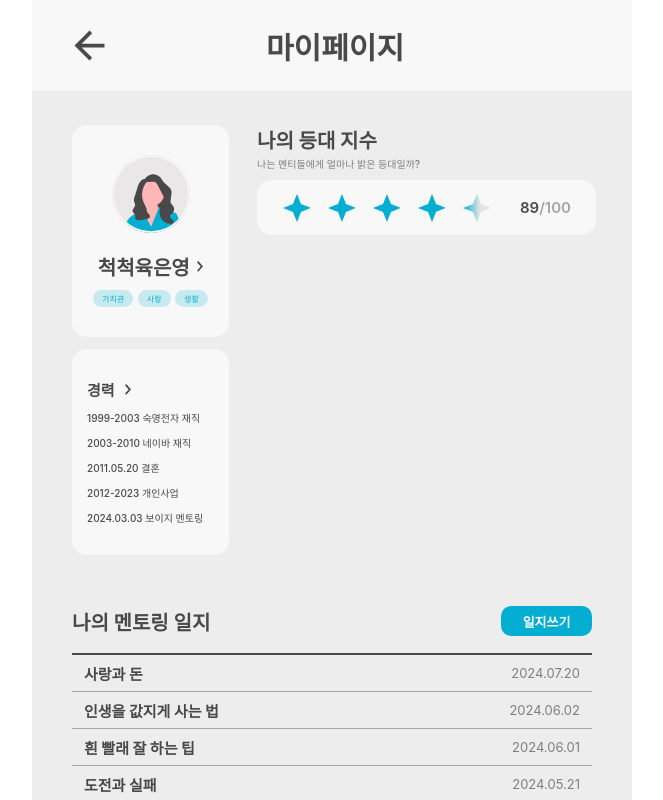
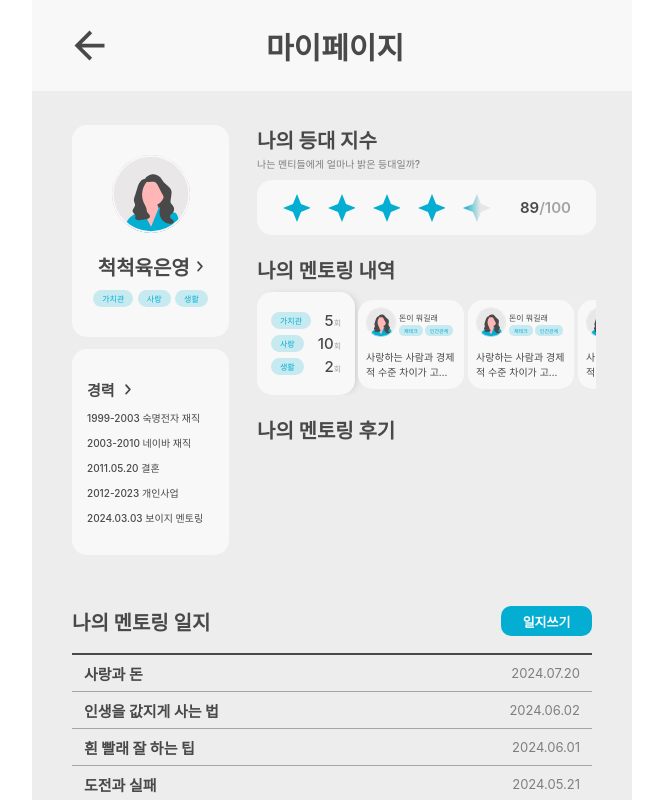
Before and after one commit to youbing5921/deploy_hw, a React (Create React App) app in the folder gamja/: page /mentor/mypage/1 in a window 1280 px wide. Shown: the top 800 px of the page, without its empty margins (308-971 px from the left). Built offline with nearby package versions, Linux system fonts and the light colour scheme; a web font is replaced by a local one.

Commit message:
[Feat] 멘토 마이페이지-멘토링 내역 생성

```diff
--- a/gamja/src/components/mypage/History.jsx
+++ b/gamja/src/components/mypage/History.jsx
@@ -0,0 +1,195 @@
+import React from "react";
+import styled from "styled-components";
+import MenteeImg from "../../images/MenteeImg.svg";
+
+const users = [
+  {
+    id: 1,
+    username: "돈이 뭐길래",
+    categories: ["재테크", "인간관계"],
+    concern: "사랑하는 사람과 경제적 수준 차이가 고민이에요",
+  },
+  {
+    id: 2,
+    username: "돈이 뭐길래",
+    categories: ["재테크", "인간관계"],
+    concern: "사랑하는 사람과 경제적 수준 차이가 고민이에요",
+  },
+  {
+    id: 3,
+    username: "돈이 뭐길래",
+    categories: ["재테크", "인간관계"],
+    concern: "사랑하는 사람과 경제적 수준 차이가 고민이에요",
+  },
+  {
+    id: 4,
+    username: "돈이 뭐길래",
+    categories: ["재테크", "인간관계"],
+    concern: "사랑하는 사람과 경제적 수준 차이가 고민이에요",
+  },
+];
+
+const History = () => {
+  return (
+    <>
+      <Wrapper>
+        <Left>
+          <CategoryBox>
+            <Category>가치관</Category>
+            <CategoryCount>
+              5<span>회</span>
+            </CategoryCount>
+          </CategoryBox>
+          <CategoryBox>
+            <Category>사랑</Category>
+            <CategoryCount>
+              10<span>회</span>
+            </CategoryCount>
+          </CategoryBox>
+          <CategoryBox>
+            <Category>생활</Category>
+            <CategoryCount>
+              2<span>회</span>
+            </CategoryCount>
+          </CategoryBox>
+        </Left>
+        <Right>
+          {users.map((user) => (
+            <Container key={user.id}>
+              <InfoBox>
+                <PhotoBox>
+                  <Profile src={MenteeImg} alt="profileImg" />
+                </PhotoBox>
+                <NameBox>
+                  <Username>{user.username}</Username>
+                  <ContentCategoryBox>
+                    {user.categories.map((category, idx) => (
+                      <ContentCategory key={idx}>{category}</ContentCategory>
+                    ))}
+                  </ContentCategoryBox>
+                </NameBox>
+              </InfoBox>
+              <ConcernBox>{user.concern}</ConcernBox>
+            </Container>
+          ))}
+        </Right>
+      </Wrapper>
+    </>
+  );
+};
+
+export default History;
+
+const Wrapper = styled.div`
+  display: flex;
+  gap: 3px;
+`;
+
+const Left = styled.div`
+  margin-top: 6px;
+  width: 78px;
+  padding: 15px 10px;
+  border-radius: 15px;
+  background: #f8f8f8;
+  box-shadow: 4px 0px 10px -5px rgba(0, 0, 0, 0.25);
+`;
+
+const CategoryBox = styled.div`
+  display: flex;
+  align-items: center;
+  justify-content: space-between;
+  margin: 4px;
+`;
+
+const Category = styled.div`
+  padding: 3px 9px;
+  border-radius: 9px;
+  background: rgba(3, 174, 210, 0.2);
+  color: #03aed2;
+  text-align: center;
+  font-size: 8px;
+  font-weight: 500;
+`;
+
+const CategoryCount = styled.span`
+  color: #494949;
+  font-size: 15px;
+  font-weight: 500;
+
+  > span {
+    color: #a4a4a4;
+    font-size: 8px;
+    font-weight: 500;
+  }
+`;
+
+const Right = styled.div`
+  display: flex;
+  flex-direction: row;
+  align-items: center;
+  gap: 4px;
+  max-width: 238px;
+  overflow-x: scroll;
+  &::-webkit-scrollbar {
+    display: none;
+  }
+`;
+
+const Container = styled.div`
+  flex: 0 0 auto;
+  width: 90px;
+  height: 70px;
+  border-radius: 15px;
+  background: #f8f8f8;
+  padding: 7px 8px 12px 8px;
+  margin-top: 7px;
+`;
+
+const Profile = styled.img`
+  width: 30px;
+  height: 30px;
+`;
+
+const InfoBox = styled.div`
+  display: flex;
+  align-items: center;
+  gap: 3px;
+`;
+
+const PhotoBox = styled.div``;
+const NameBox = styled.div``;
+
+const Username = styled.div`
+  color: #494949;
+  font-size: 8px;
+  font-weight: 500;
+  margin-bottom: 2px;
+`;
+
+const ContentCategoryBox = styled.div`
+  display: flex;
+  align-items: center;
+  gap: 2px;
+`;
+
+const ContentCategory = styled.div`
+  border-radius: 5px;
+  background: rgba(3, 174, 210, 0.2);
+  color: #03aed2;
+  text-align: center;
+  font-size: 5px;
+  font-weight: 500;
+  padding: 2px 5px;
+`;
+
+const ConcernBox = styled.div`
+  margin-top: 8px;
+  max-height: 28px;
+  overflow: hidden;
+  color: #494949;
+  font-size: 10px;
+  font-weight: 400;
+  display: -webkit-box;
+  -webkit-line-clamp: 2;
+  -webkit-box-orient: vertical;
+`;
--- a/gamja/src/components/mypage/JournalList.jsx
+++ b/gamja/src/components/mypage/JournalList.jsx
@@ -77,6 +77,7 @@ const WriteBtn = styled.button`
   border: none;
   font-size: 13px;
   font-weight: 700;
+  cursor: pointer;
 `;
 
 const BoldHr = styled.div`
--- a/gamja/src/pages/mentor/MyPageMentor.js
+++ b/gamja/src/pages/mentor/MyPageMentor.js
@@ -1,10 +1,11 @@
 import React from "react";
 import styled from "styled-components";
+import Arrow from "../../images/Arrow.svg";
 import TopBar from "../../components/common/TopBar";
 import UserInfo from "../../components/mypage/UserInfo";
 import JournalList from "../../components/mypage/JournalList";
-import Arrow from "../../images/Arrow.svg";
 import StarBox from "../../components/mypage/StarBox";
+import History from "../../components/mypage/History";
 
 const MyPageMentor = () => {
   return (
@@ -34,6 +35,13 @@ const MyPageMentor = () => {
               <SubTitle>나는 멘티들에게 얼마나 밝은 등대일까?</SubTitle>
               <StarBox rating={"89"} />
             </Rating>
+            <HistoryBox>
+              <Title>나의 멘토링 내역</Title>
+              <History />
+            </HistoryBox>
+            <ReviewBox>
+              <Title>나의 멘토링 후기</Title>
+            </ReviewBox>
           </Right>
         </Both>
         <JournalList txt={"일지"} fontColor={"#fff"} bgColor={"#03AED2"} />
@@ -60,14 +68,20 @@ const Both = styled.div`
   flex-direction: row;
   padding: 34px 40px;
 `;
-const Left = styled.div``;
+const Left = styled.div`
+  display: flex;
+  flex-direction: column;
+  gap: 12px;
+`;
 const Right = styled.div`
+  display: flex;
+  flex-direction: column;
   margin-left: 28px;
+  gap: 20px;
 `;
 
 const CareerBox = styled.div`
   display: flex;
-  margin-top: 12px;
   width: 157px;
   padding: 30px 0px;
   flex-direction: column;
@@ -122,3 +136,8 @@ const SubTitle = styled.div`
 `;
 
 const Rating = styled.div``;
+
+const HistoryBox = styled.div`
+  overflow: hidden;
+`;
+const ReviewBox = styled.div``;
```
